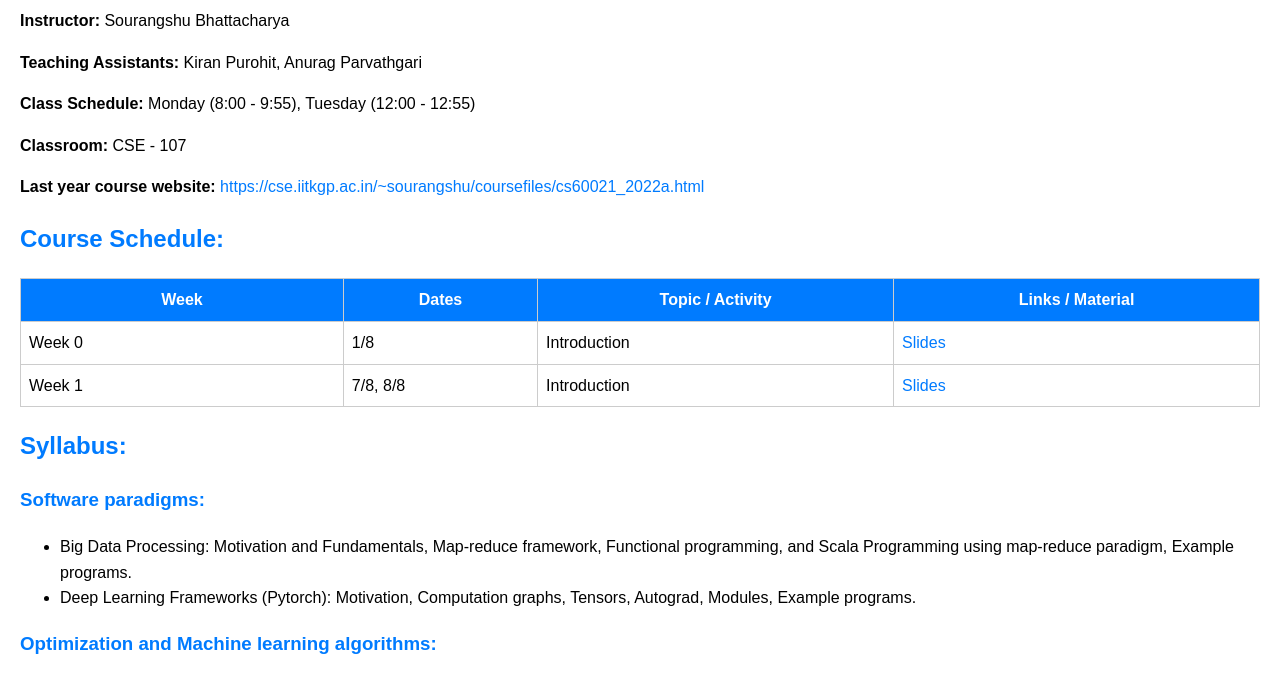
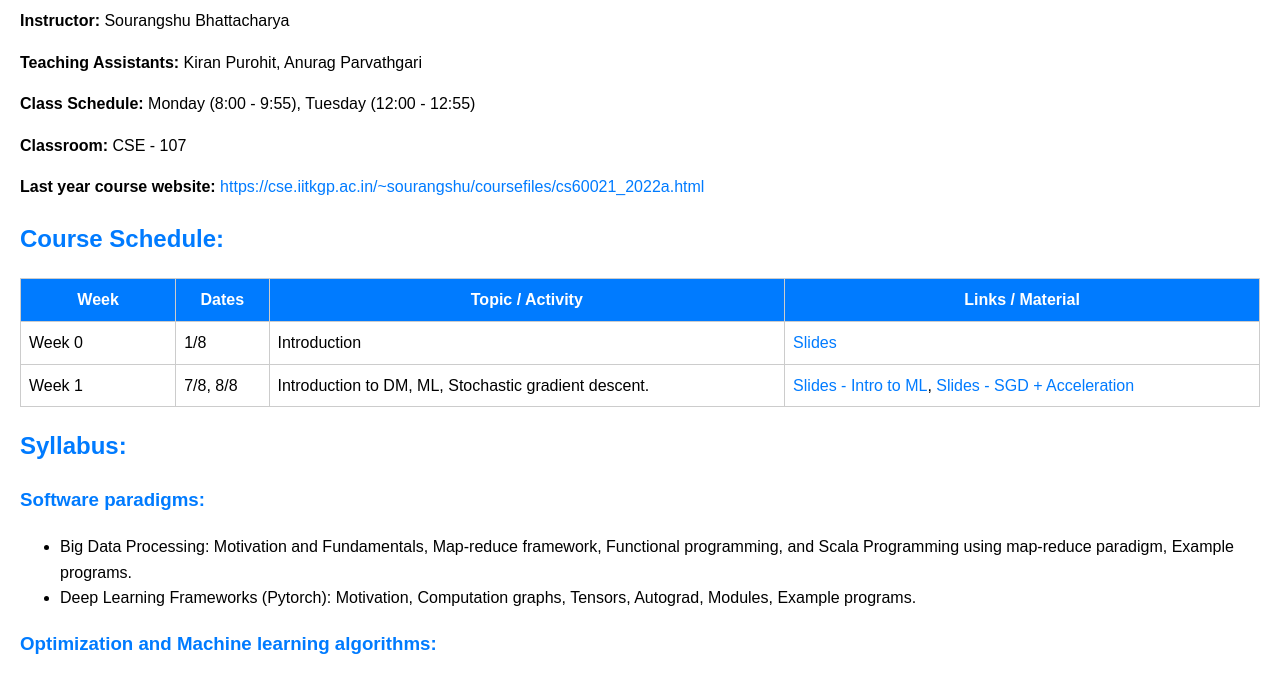
Before and after one commit to PAnuragReddy/SDM_2023, a plain HTML site: page index.html in a window 1280 px wide. Shown: the part 86-761 px from the top of the page. Drawn offline with Linux system fonts and the light colour scheme.

Commit message:
Update index.html

```diff
--- a/index.html
+++ b/index.html
@@ -68,8 +68,10 @@
     <tr>
       <td>Week 1</td>
       <td>7/8, 8/8</td>
-      <td>Introduction</td>
-      <td><a href="intro.pptx">Slides</a></td>
+      <td>Introduction to DM, ML, Stochastic gradient descent.</td>
+      <td><a href="slides/01-ML-intro.pdf">Slides - Intro to ML</a>,
+        <a href="slides/02-ML-optim.pdf">Slides - SGD + Acceleration</a>
+      </td>
     </tr>
     <!-- Add more rows for other weeks as needed -->
   </table>
```
